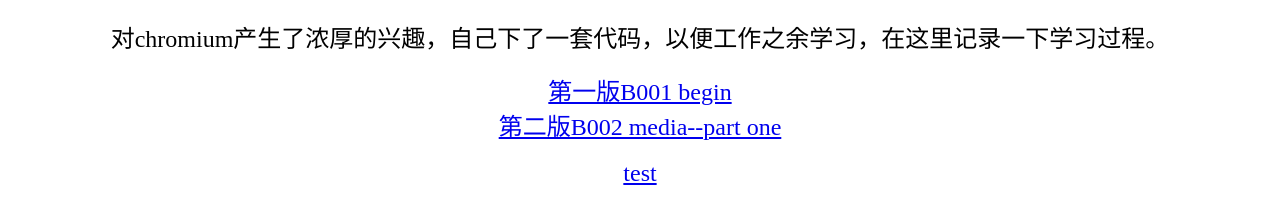
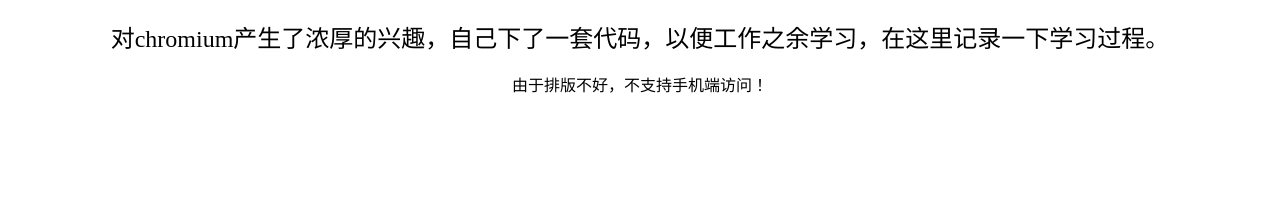
Before and after one commit to li311/Chromium-Test, a plain HTML site: page index.html in a window 1280 px wide. Shown: the part 70-294 px from the top of the page. Drawn offline with Linux system fonts and the light colour scheme.

Commit message:
Update index

```diff
--- a/index.html
+++ b/index.html
@@ -10,14 +10,33 @@
      body {text-align:center;}
      a {font-size:24px;margin:10px;height:100px}
      .article {text-align:left}
+    span{display:none}
   </style>
 </head>
 
 <body>
+    <script type="text/javascript">
+    var u = navigator.userAgent, app = navigator.appVersion;
+    var isAndroid = u.indexOf('Android') > -1 || u.indexOf('Linux') > -1; //g
+    var isIOS = !!u.match(/\(i[^;]+;( U;)? CPU.+Mac OS X/); //ios终端
+    if (isAndroid) {
+       console.log("android");
+       var style = document.createElement('style');
+       style.type = 'text/css'; ;
+       style.innerHTML="a{ display:none } span{display:block}";
+       document.getElementsByTagName('HEAD').item(0).appendChild(style);
+    }
+    if (isIOS) {
+　　　　  console.log("ios");
+    }
+  </script>
   <h1>chromium学习记录</h1>
   <div id="summary" style="font-size:24px">
       对chromium产生了浓厚的兴趣，自己下了一套代码，以便工作之余学习，在这里记录一下学习过程。
   </div>
+
+  <br/>
+  <span id = "warn">由于排版不好，不支持手机端访问！</span>
 
   <br/>
 
@@ -34,8 +53,6 @@
   <div>
      <a href = "FullScreenTEST/FullScreenTEST/test.html">test</a></br>
   </div>
-  <script>
-  </script>
 </body>
 
 </html>
```
